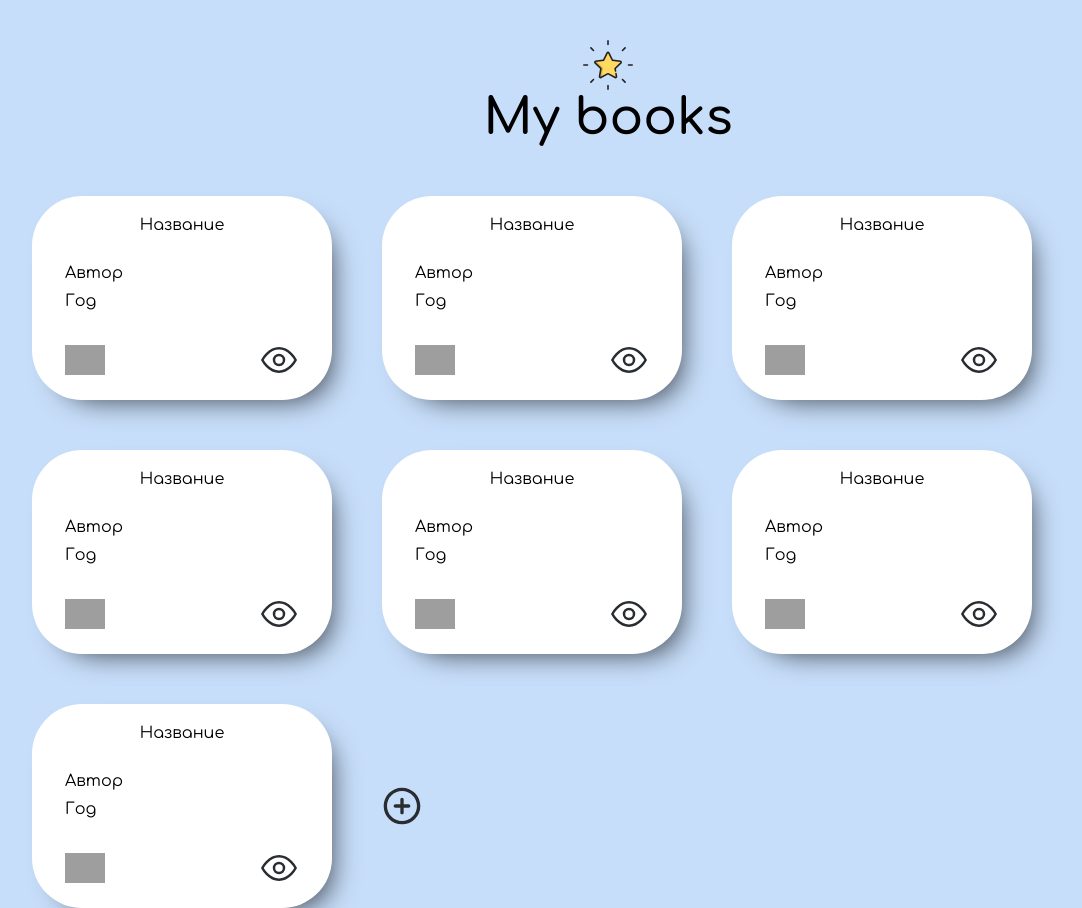
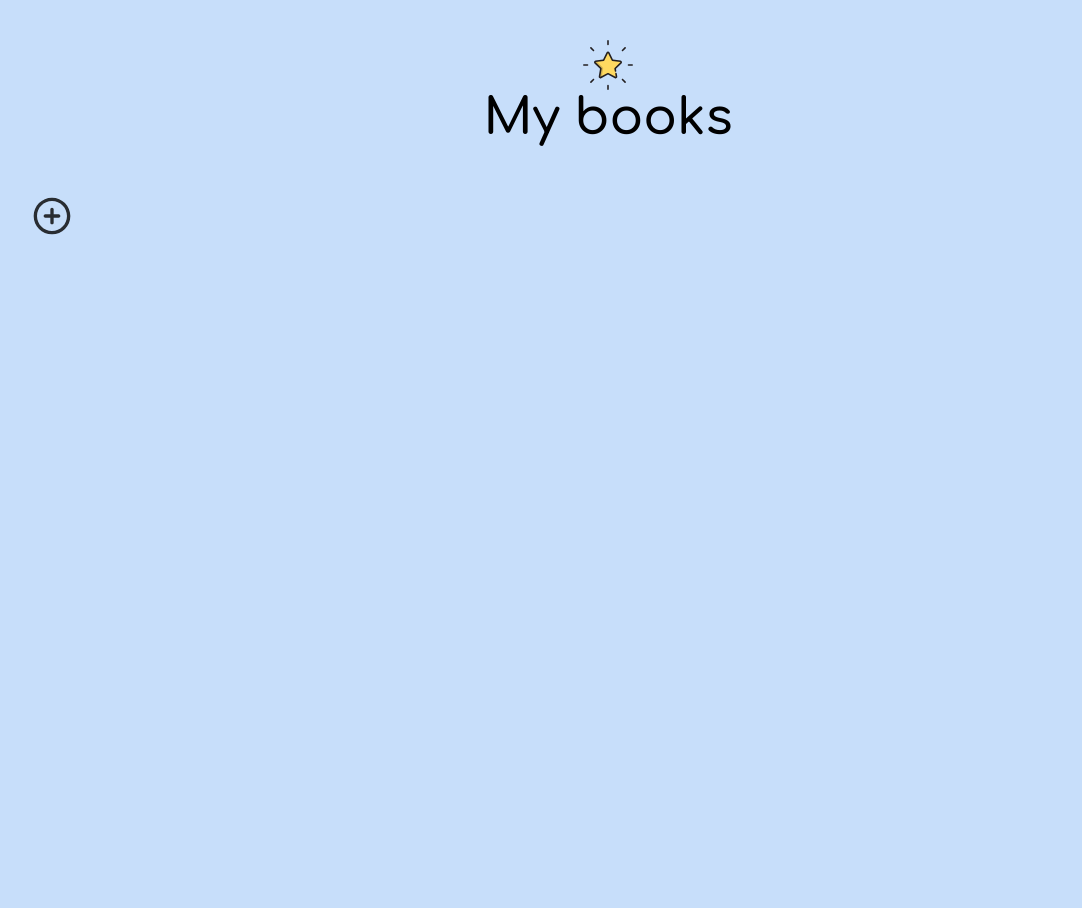
Before and after one commit to MaryBrandyBug/book-list-snp, a Next.js app: page / in a window 1280 px wide. Shown: the whole page, without its empty margins (32-1114 px from the left). After the commit the page ends 800 px from the top, so only its background shows below. Built offline with nearby package versions, Linux system fonts and the light colour scheme; grey boxes are pictures that could not be loaded.

Commit message:
add data from storage to book list: add props, prop validation to Modal and Book components, add word break to modal styles

```diff
--- a/components/Book/Book.jsx
+++ b/components/Book/Book.jsx
@@ -1,11 +1,14 @@
 'use client';
 
 import { useState } from 'react';
+import { string } from 'prop-types';
 import s from './book.module.scss';
 import Modal from '../Modal';
 import Button from '../Button';
 
-export default function Book() {
+export default function Book({
+  title, author, year,
+}) {
   const [openModal, setOpenModal] = useState(false);
 
   const showModal = () => {
@@ -14,14 +17,14 @@ export default function Book() {
 
   return (
     <div className={s.root}>
-      {openModal && <Modal onClick={setOpenModal} />}
+      {openModal && <Modal title={title} author={author} year={year} onClick={setOpenModal} />}
       <div className={s.header}>
-        <h2>Название</h2>
+        <h2>{title}</h2>
       </div>
       <div className={s.content}>
         <div className={s.container}>
-          <p className={s.info}>Автор</p>
-          <p className={s.info}>Год</p>
+          <p className={s.info}>{author}</p>
+          <p className={s.info}>{year}</p>
         </div>
         <div className={s.footer}>
           <Button img="/edit.svg" alt="edit icon" />
@@ -31,3 +34,9 @@ export default function Book() {
     </div>
   );
 }
+
+Book.propTypes = {
+  title: string.isRequired,
+  author: string.isRequired,
+  year: string.isRequired,
+};
--- a/components/MainSection/MainSection.jsx
+++ b/components/MainSection/MainSection.jsx
@@ -1,6 +1,7 @@
 'use client';
 
 import { useState } from 'react';
+import { useSelector } from 'react-redux';
 import s from './mainSection.module.scss';
 import Book from '../Book';
 import Button from '../Button';
@@ -8,6 +9,9 @@ import CreateModal from '../CreateModal';
 
 export default function MainSection() {
   const [openModal, setOpenModal] = useState(false);
+  const allBooks = useSelector((state) => state.books.books);
+
+  const library = allBooks.map((book) => <Book title={book.title} author={book.author} year={book.year} key={book.id} />);
 
   const showModal = () => {
     setOpenModal(true);
@@ -16,13 +20,7 @@ export default function MainSection() {
   return (
     <div className={s.root}>
       {openModal && <CreateModal onClick={setOpenModal} />}
-      <Book />
-      <Book />
-      <Book />
-      <Book />
-      <Book />
-      <Book />
-      <Book />
+      {library}
       <Button img="/addCircle.svg" alt="add book button" onClick={showModal} />
     </div>
   );
--- a/components/Modal/Modal.jsx
+++ b/components/Modal/Modal.jsx
@@ -1,25 +1,27 @@
 'use client';
 
-import { func } from 'prop-types';
+import { func, string } from 'prop-types';
 import Button from '../Button';
 import s from './modal.module.scss';
 
-export default function Modal({ onClick }) {
+export default function Modal({
+  title, author, year, onClick,
+}) {
   return (
     <div className={s.root}>
       <div className={s.content}>
         <div className={s.header}>
-          <h2>Название</h2>
+          <h2>{title}</h2>
           <Button className={s.closeBtn} onClick={onClick} img="/close.svg" alt="close button icon" />
         </div>
         <div className={s.container}>
           <div className={s.block}>
             <img src="/author.svg" alt="author" />
-            <p className={s.info}>Автор</p>
+            <p className={s.info}>{author}</p>
           </div>
           <div className={s.block}>
             <img src="/calendar.svg" alt="calendar" />
-            <p className={s.info}>Год</p>
+            <p className={s.info}>{year}</p>
           </div>
         </div>
       </div>
@@ -28,5 +30,8 @@ export default function Modal({ onClick }) {
 }
 
 Modal.propTypes = {
+  title: string.isRequired,
+  author: string.isRequired,
+  year: string.isRequired,
   onClick: func,
 };
--- a/components/Modal/modal.module.scss
+++ b/components/Modal/modal.module.scss
@@ -41,7 +41,10 @@
 }
 
 .header {
+  width: 100%;
   h2 {
+    width: 100%;
+    overflow-wrap: break-word;
     font-weight: 400;
     font-size: 35px;
   }
@@ -51,13 +54,16 @@
   display: flex;
   gap: 20px;
   align-items: center;
-
+  width: 100%;
   img {
     width: 50px;
   }
 }
 
 .info {
+  width: 100%;
+  overflow-wrap: break-word;
+  white-space: normal;
   font-weight: 400;
   font-size: 30px;
 }
```
